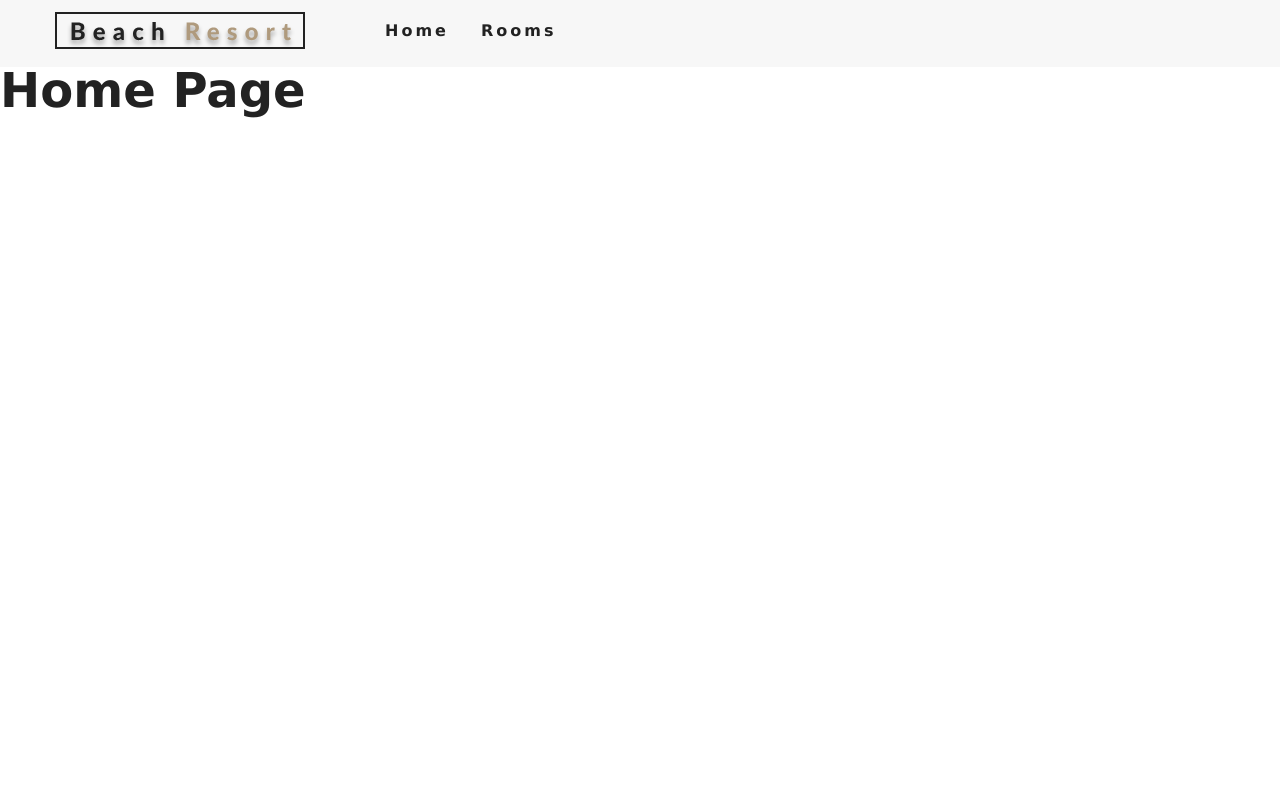
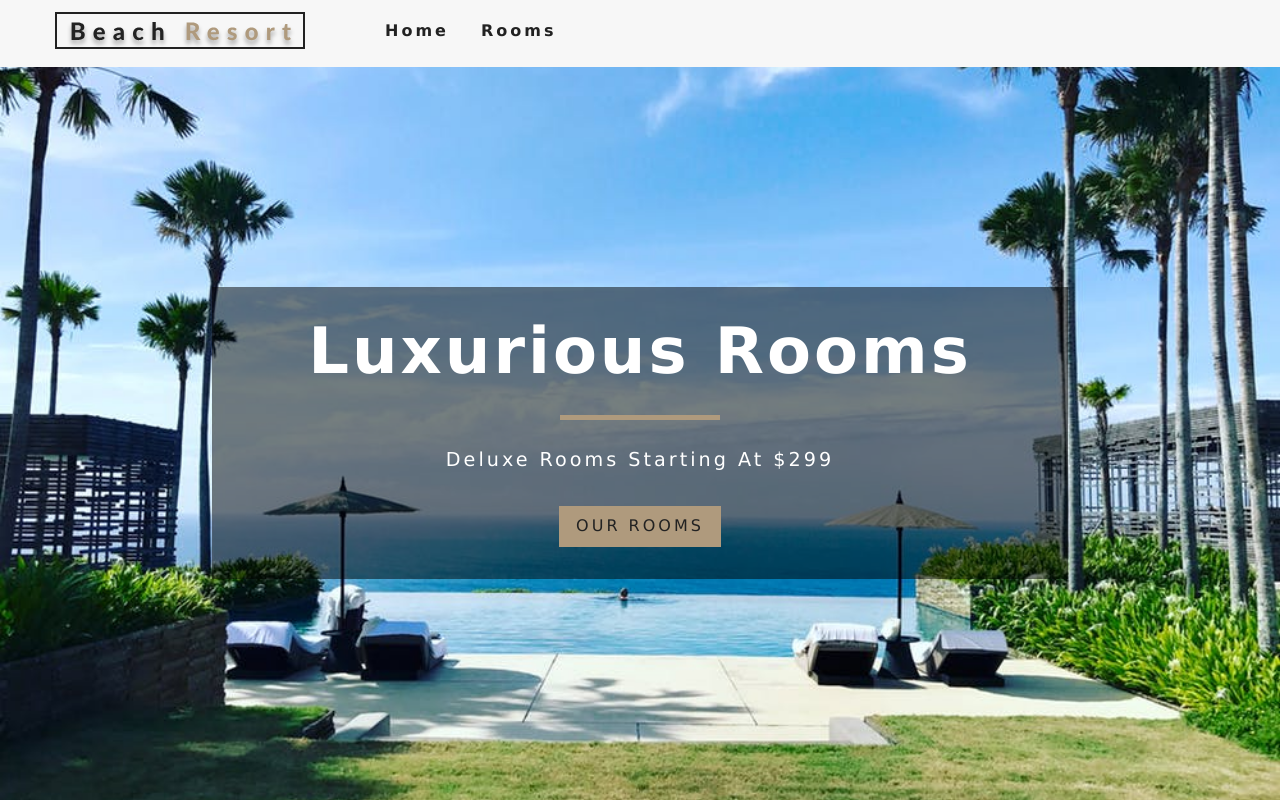
Before and after one commit to haidang9b/beach-resort-react, a React (Create React App) app: page / in a window 1280 px wide. Built offline with nearby package versions, Linux system fonts and the light colour scheme.

Commit message:
Add: Banner Component

```diff
--- a/src/App.js
+++ b/src/App.js
@@ -16,7 +16,7 @@
         <Route exact path="/" element={<Home/>}/>
         <Route path="/rooms" element={<Rooms/>}/>
         <Route path="/rooms/:slug" element={<SingleRoom/>}/>
-        <Route element={<Error/>}/>
+        <Route path="*" element={<Error/>}/>
       </Routes>
     </>
   );
--- /dev/null
+++ b/src/components/Banner.js
@@ -0,0 +1,14 @@
+import React from "react";
+
+const Banner = ({ children, title, subtitle }) => {
+    return (
+        <div className="banner">
+            <h1>{ title }</h1>
+            <div></div>
+            <p>{ subtitle }</p>
+            { children }
+        </div>
+    )
+}
+
+export default Banner;
--- /dev/null
+++ b/src/components/Hero.js
@@ -0,0 +1,19 @@
+import React from "react";
+
+
+const Hero = ({ children, hero }) => {
+    return (
+        <>
+            <header className={hero}>
+                {children}
+            </header>
+        </>
+
+    )
+}
+
+Hero.defaultProps = {
+    hero: "defaultHero"
+}
+
+export default Hero;
--- a/src/pages/Error.js
+++ b/src/pages/Error.js
@@ -1,10 +1,17 @@
 import React from "react";
+import { Link } from "react-router-dom";
+import Banner from "../components/Banner";
+import Hero from "../components/Hero";
 
 const Error = () => {
     return (
-        <div>
-            <h1>Error Page</h1>
-        </div>
+       <Hero>
+           <Banner title="404" subtitle="page not found">
+               <Link to="/" className="btn-primary">
+                   return home
+               </Link>
+           </Banner>
+       </Hero>
     )
 }
 
--- a/src/pages/Home.js
+++ b/src/pages/Home.js
@@ -1,10 +1,17 @@
 import React from "react";
+import Hero from "../components/Hero";
+import Banner from "../components/Banner";
+import { Link } from "react-router-dom";
 
 const Home = () => {
     return (
-        <div>
-            <h1>Home Page</h1>
-        </div>
+        <Hero>
+            <Banner title="luxurious rooms" subtitle="deluxe rooms starting at $299">
+                <Link to="/rooms" className="btn-primary">
+                    our rooms
+                </Link>
+            </Banner>
+        </Hero>
     )
 }
 
--- a/src/pages/Rooms.js
+++ b/src/pages/Rooms.js
@@ -1,10 +1,18 @@
 import React from "react";
+import { Link } from "react-router-dom";
+import Banner from "../components/Banner";
+import Hero from "../components/Hero";
+
 
 const Rooms = () => {
     return (
-        <div>
-            <h1>Rooms page</h1>
-        </div>
+        <Hero hero="roomsHero">
+            <Banner title="Our Rooms" subtitle="">
+                <Link to="/" className="btn-primary">
+                    return home
+                </Link>
+            </Banner>
+        </Hero>
     )
 }
 
```
